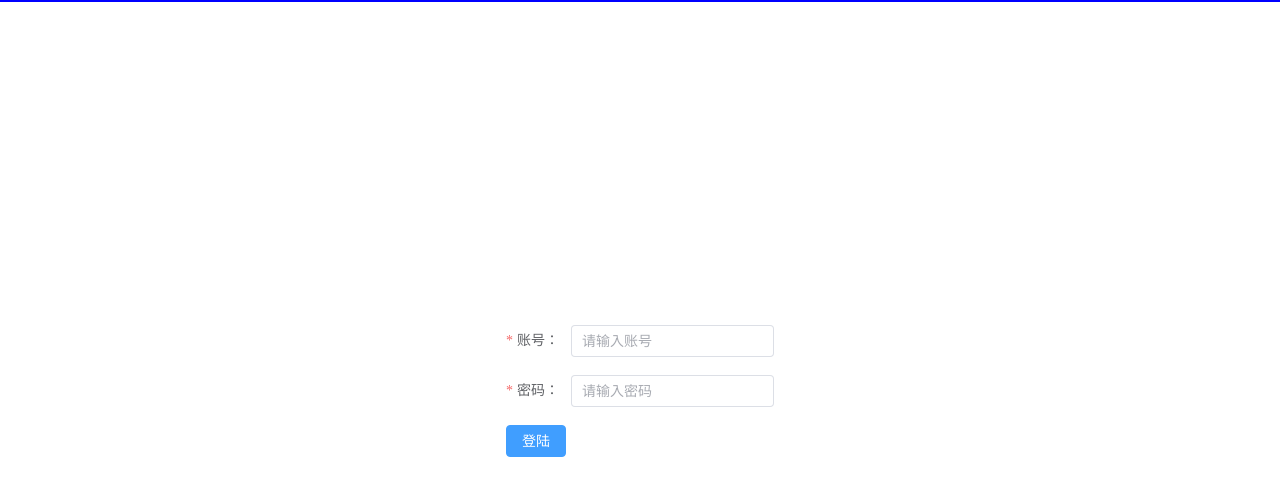
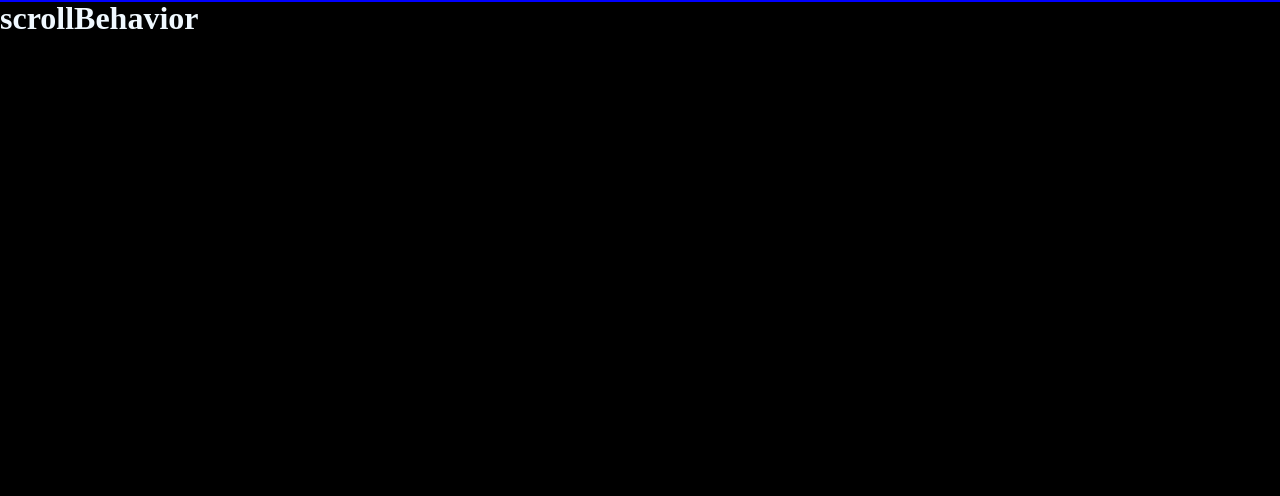
Before and after one commit to Huxzhi/vue-router, a Vue app: page / in a window 1280 px wide. Shown: the top 496 px of the page. Built offline with nearby package versions, Linux system fonts and the light colour scheme.

Commit message:
滚动行为
使用前端路由，当切换到新路由时，想要页面滚到顶部，或者是保持原先的滚动位置，就像重新加载页面那样。vue-router 可以自定义路由切换时页面如何滚动。

```diff
--- a/src/App.vue
+++ b/src/App.vue
@@ -1,4 +1,11 @@
 <template>
+
+
+  <div class="scrollBehavior">
+
+    <h1 style="color:aliceblue">scrollBehavior </h1>
+
+  </div>
   <router-view #default="{ route, Component }">
     <transition :enter-active-class="`animate__animated ${route.meta.transition}`">
       <component :is="Component"></component>
@@ -21,7 +28,14 @@ import { ref, reactive } from 'vue'
 html,
 body,
 #app {
-  height: 100%;
-  overflow: hidden;
+  /* height: 100%; */
+  /* 滚动行为 这里记得把app.vue的height:100%注释掉，否则不起效果 */
+  /* overflow: hidden; */
+}
+
+.scrollBehavior {
+  height: 2000px;
+  background: #000;
+  justify-content: center;
 }
 </style>
--- a/src/router/index.ts
+++ b/src/router/index.ts
@@ -1,5 +1,5 @@
 //引入路由对象
-import { createRouter, createWebHistory, createWebHashHistory, createMemoryHistory, RouteRecordRaw } from 'vue-router'
+import { createRouter, createWebHistory, RouteRecordRaw } from 'vue-router'
 
 // 声明类型推断
 declare module 'vue-router' {
@@ -14,6 +14,26 @@ const routes: Array<RouteRecordRaw> = []
 
 const router = createRouter({
   history: createWebHistory(),
+  //滚动行为
+  scrollBehavior: (to, from, savedPosition) => {
+    // console.log(savedPosition);
+    // if (savedPosition) {
+    //   return savedPosition
+    // } else {
+    //   return {
+    //     top: 0
+    //   }
+    // }
+
+    //支持异步
+    return new Promise((r) => {
+      setTimeout(() => {
+        r({ top: 99999999 })
+      }, 2000);
+    })
+  },
+
+
   routes: [//配置信息
     {
       path: '/',
```
